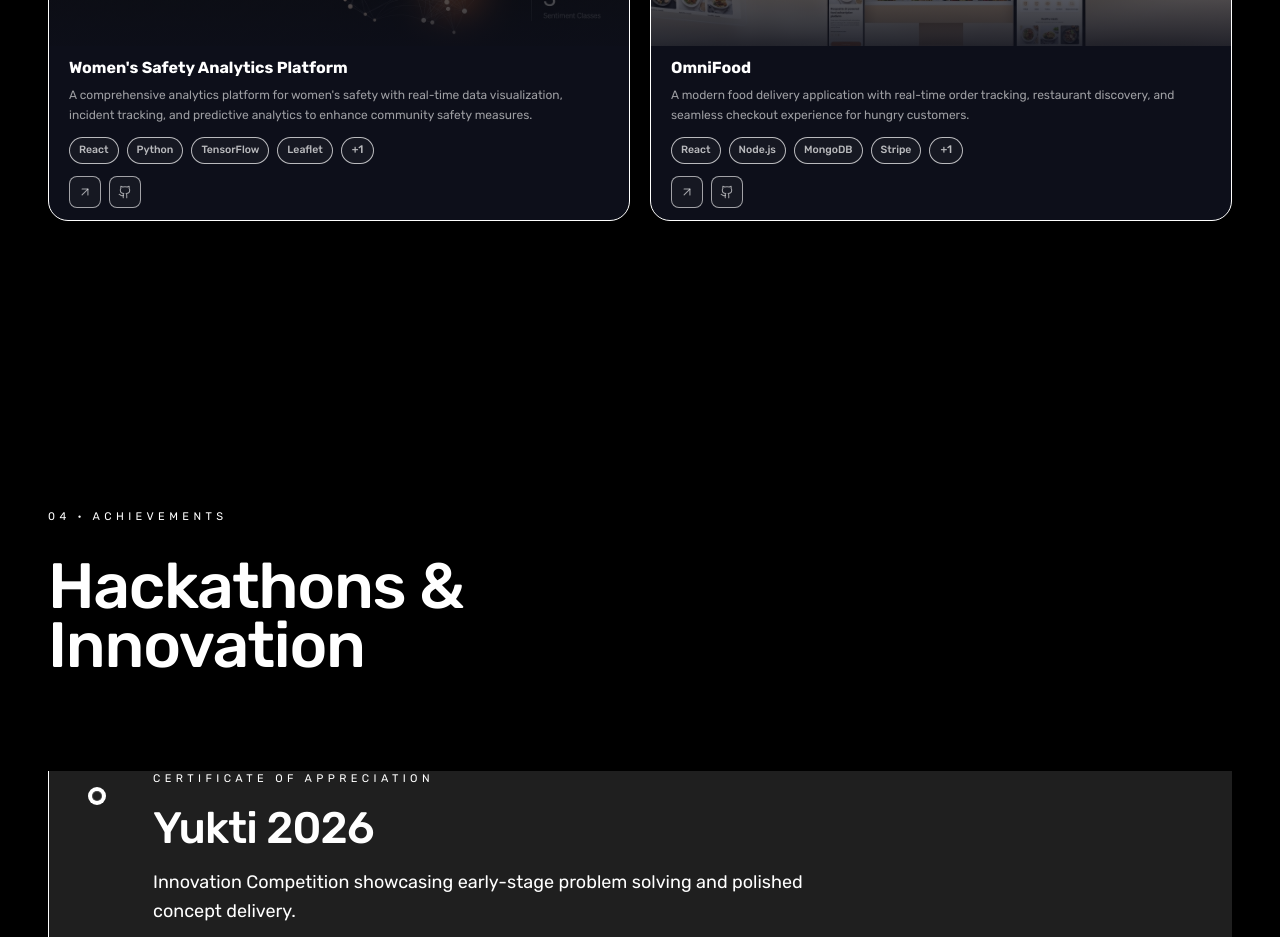
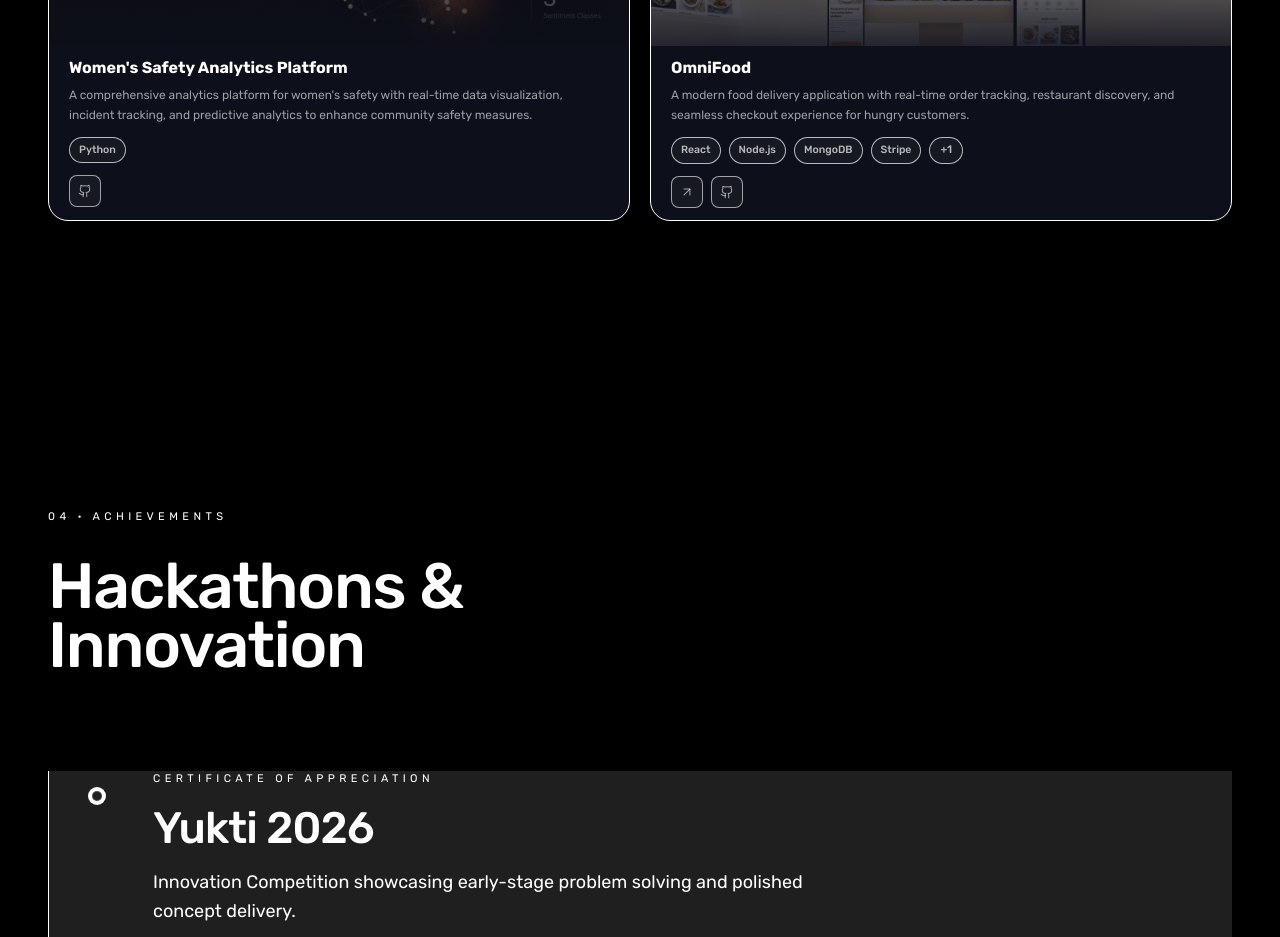
Before and after one commit to Adi-Dev18/Adi-dev-portfolio, a React (Vite) app: page / in a window 1280 px wide. Shown: the part 2200-3137 px from the top of the page. Built offline with nearby package versions, Linux system fonts and the light colour scheme.

Commit message:
change project details

```diff
--- a/src/components/Nav.tsx
+++ b/src/components/Nav.tsx
@@ -179,7 +179,7 @@ export function Nav() {
                   {isActive && (
                     <motion.div
                       layoutId="activeNav"
-                      className="absolute -bottom-1 left-0 right-0 h-[2px]"
+                      className="absolute -bottom-1 left-0 right-0 h-0.5"
                       style={{ background: "#FF8C42" }}
                       transition={{ duration: 0.3, ease: "easeInOut" }}
                     />
@@ -230,7 +230,7 @@ export function Nav() {
             animate={{ opacity: 1 }}
             exit={{ opacity: 0 }}
             transition={{ duration: 0.3 }}
-            className="fixed inset-0 z-[60] bg-black"
+            className="fixed inset-0 z-60 bg-black"
             onClick={() => setIsOpen(false)}
           >
             <motion.div
--- a/src/components/Projects.tsx
+++ b/src/components/Projects.tsx
@@ -19,17 +19,17 @@ export function ProjectCard({ project, index, onClick }: ProjectCardProps) {
       whileInView={{ opacity: 1, y: 0 }}
       viewport={{ once: true, margin: "-8% 0px" }}
       transition={{ duration: 0.7, delay: index * 0.1, ease }}
-      className="group flex flex-col overflow-hidden rounded-[1.25rem] bg-[#0d0f1a] border border-white/[0.08] transition-all duration-500 hover:-translate-y-1 hover:shadow-[0_10px_40px_rgba(0,0,0,0.4)] hover:border-white/[0.12] cursor-pointer"
+      className="group flex flex-col overflow-hidden rounded-[1.25rem] bg-[#0d0f1a] border border-white/8 transition-all duration-500 hover:-translate-y-1 hover:shadow-[0_10px_40px_rgba(0,0,0,0.4)] hover:border-white/12 cursor-pointer"
       onClick={onClick}
     >
       {/* Compact Image Area - 55-60% of card height */}
-      <div className="relative h-[220px] w-full overflow-hidden sm:h-[240px]">
+      <div className="relative h-55 w-full overflow-hidden sm:h-60">
         <img
           src={project.image}
           alt={project.title}
           className="h-full w-full object-cover transition-transform duration-700 group-hover:scale-[1.03]"
         />
-        <div className="absolute inset-0 bg-gradient-to-t from-[#0d0f1a]/90 via-[#0d0f1a]/40 to-transparent" />
+        <div className="absolute inset-0 bg-linear-to-t from-[#0d0f1a]/90 via-[#0d0f1a]/40 to-transparent" />
       </div>
 
       {/* Compact Information Section */}
@@ -44,13 +44,13 @@ export function ProjectCard({ project, index, onClick }: ProjectCardProps) {
           {project.tech.slice(0, 4).map((tech) => (
             <span
               key={tech}
-              className="inline-block rounded-full border border-white/[0.12] bg-white/[0.04] px-2.25 py-1 text-[10.5px] font-medium text-white/70 transition-colors duration-200 group-hover:border-white/[0.18] group-hover:bg-white/[0.06] group-hover:text-white/90"
+              className="inline-block rounded-full border border-white/12 bg-white/4 px-2.25 py-1 text-[10.5px] font-medium text-white/70 transition-colors duration-200 group-hover:border-white/18 group-hover:bg-white/6 group-hover:text-white/90"
             >
               {tech}
             </span>
           ))}
           {project.tech.length > 4 && (
-            <span className="inline-block rounded-full border border-white/[0.12] bg-white/[0.04] px-2.5 py-1 text-[11px] font-medium text-white/70">
+            <span className="inline-block rounded-full border border-white/12 bg-white/4 px-2.5 py-1 text-[11px] font-medium text-white/70">
               +{project.tech.length - 4}
             </span>
           )}
@@ -64,10 +64,10 @@ export function ProjectCard({ project, index, onClick }: ProjectCardProps) {
               target="_blank"
               rel="noreferrer"
               aria-label="View live demo"
-              className="inline-flex h-8 w-8 items-center justify-center rounded-lg border border-white/[0.12] bg-white/[0.04] text-white/60 transition-all duration-200 hover:border-white/[0.2] hover:bg-white/[0.08] hover:text-white"
+              className="inline-flex h-8 w-8 items-center justify-center rounded-lg border border-white/12 bg-white/4 text-white/60 transition-all duration-200 hover:border-white/20 hover:bg-white/8 hover:text-white"
               onClick={(e) => e.stopPropagation()}
             >
-              <ArrowUpRight className="size-[14px]" strokeWidth={1.8} />
+              <ArrowUpRight className="size-3.5" strokeWidth={1.8} />
             </a>
           )}
           {project.github && (
@@ -76,10 +76,10 @@ export function ProjectCard({ project, index, onClick }: ProjectCardProps) {
               target="_blank"
               rel="noreferrer"
               aria-label="View source code"
-              className="inline-flex h-8 w-8 items-center justify-center rounded-lg border border-white/[0.12] bg-white/[0.04] text-white/60 transition-all duration-200 hover:border-white/[0.2] hover:bg-white/[0.08] hover:text-white"
+              className="inline-flex h-8 w-8 items-center justify-center rounded-lg border border-white/12 bg-white/4 text-white/60 transition-all duration-200 hover:border-white/20 hover:bg-white/8 hover:text-white"
               onClick={(e) => e.stopPropagation()}
             >
-              <Github className="size-[14px]" strokeWidth={1.8} />
+              <Github className="size-3.5" strokeWidth={1.8} />
             </a>
           )}
         </div>
--- a/src/lib/portfolio-data.ts
+++ b/src/lib/portfolio-data.ts
@@ -65,9 +65,8 @@ export const projects = [
     description:
       "A comprehensive analytics platform for women's safety with real-time data visualization, incident tracking, and predictive analytics to enhance community safety measures.",
     image: project1,
-    tech: ["React", "Python", "TensorFlow", "Leaflet", "MongoDB"],
+    tech: ["Python"],
     github: "https://github.com/adityaladdu/womens-safety-analytics",
-    liveDemo: "-",
     featured: true,
   },
   {
```
